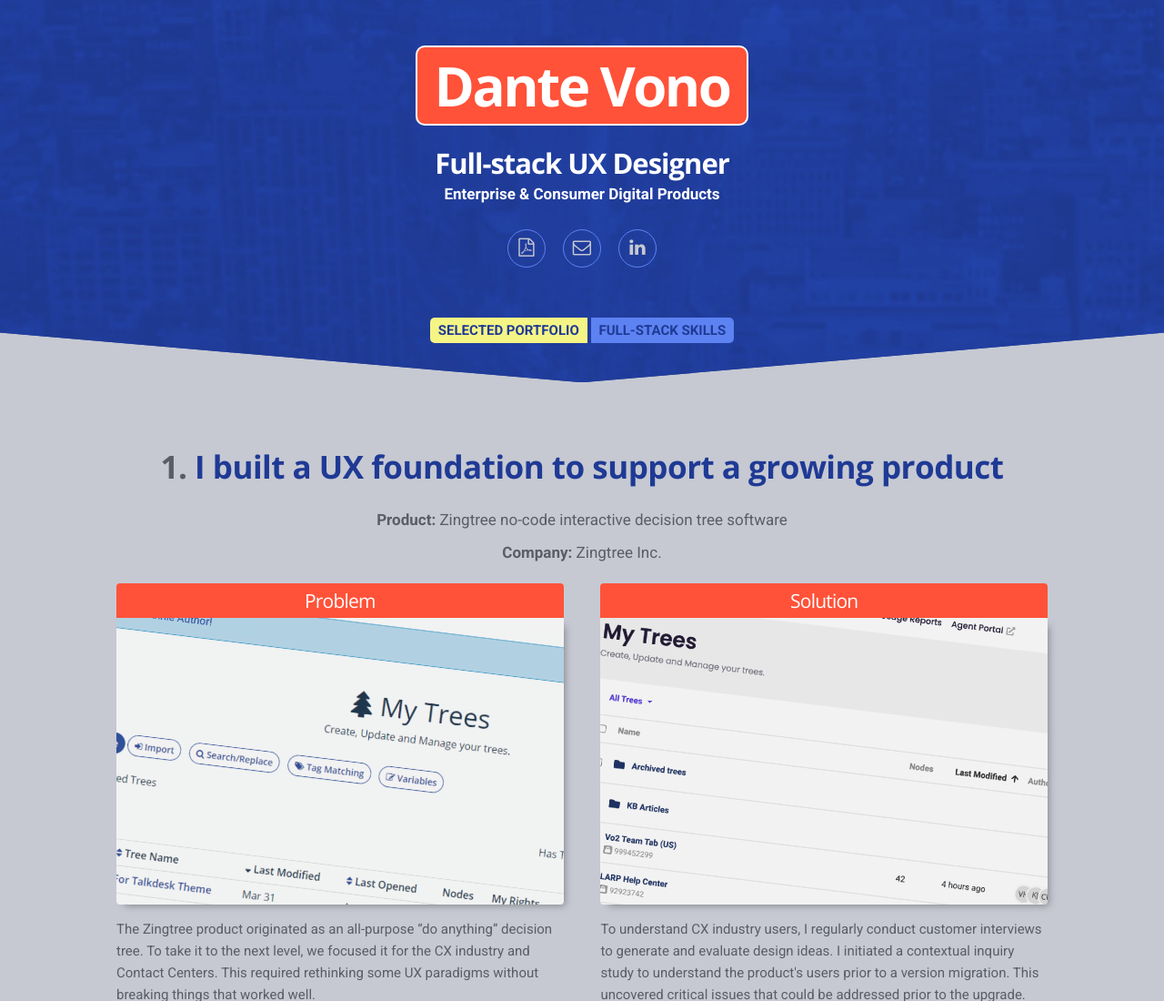
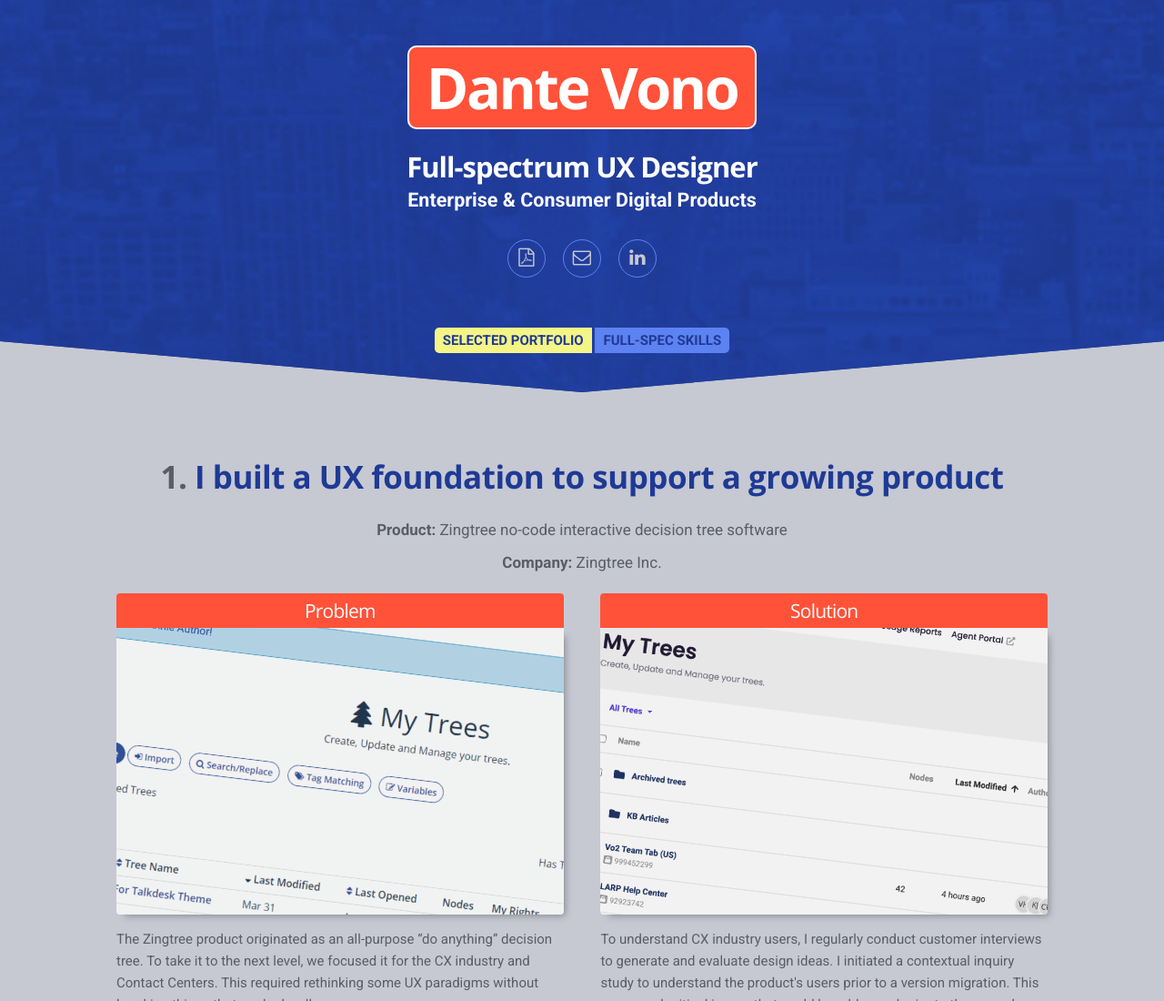
Before and after one commit to djvitamin/djvitamin.github.io, a website: page index.html in a window 1280 px wide. Shown: the top 1100 px of the page at 91% size. Drawn offline with nearby package versions, Linux system fonts and the light colour scheme.

Commit message:
changed page title

```diff
--- a/css/custom.css
+++ b/css/custom.css
@@ -144,7 +144,7 @@
 }
 
 .get-help .section-description p {
-    font-size: 1.7rem;
+    font-size: 2.15rem;
     font-weight: 700;
       color: #fff;
 }
--- a/css/skeleton.css
+++ b/css/skeleton.css
@@ -147,7 +147,7 @@
 
 /* Larger than phablet */
 @media (min-width: 550px) {
-  h1 { font-size: 6.0rem; }
+  h1 { font-size: 6.3rem; }
   h2 { font-size: 4.2rem; }
   h3 { font-size: 3.5rem; }
   h4 { font-size: 3.0rem; }
--- a/index.html
+++ b/index.html
@@ -5,7 +5,7 @@
   <!-- Basic Page Needs
   –––––––––––––––––––––––––––––––––––––––––––––––––– -->
   <meta charset="utf-8">
-  <title>Dante Vono: Full-stack UX Designer</title>
+  <title>Dante Vono: Portfolio - Full-spectrum UX Designer</title>
   <meta name="description" content="">
   <meta name="author" content="">
 
@@ -53,7 +53,7 @@
     <div class="container">
       <h1 class="section-heading">Dante Vono</h1>
       <div class="section-description">
-        <h2>Full-stack UX Designer</h2>
+        <h2>Full-spectrum UX Designer</h2>
         <p>Enterprise &amp; Consumer Digital Products</p>
       </div>
       <ul class="icons">
@@ -67,7 +67,7 @@
       -->
     <div class="navigation">
     <h6 class="portfolioTitle">Selected Portfolio</h6>
-    <h6 class="portfolioTitle link"><a href="skills.html">Full-stack Skills</a></h6>
+    <h6 class="portfolioTitle link"><a href="skills.html">Full-spec Skills</a></h6>
 
     </div>
 
```
Also changed, not shown: skills.html (+3 -3 lines), 1 other file.
